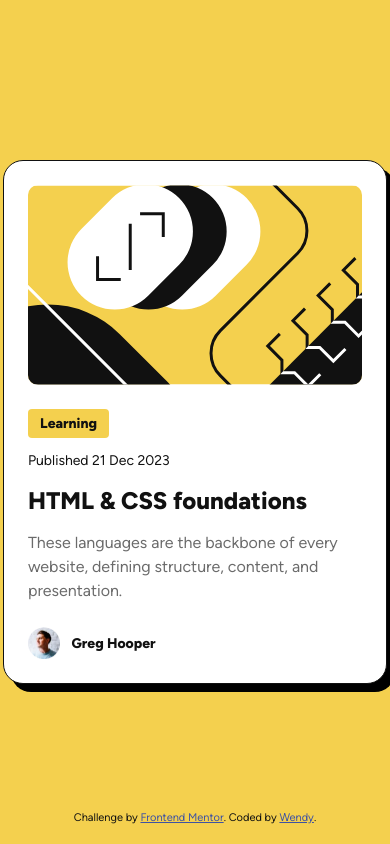
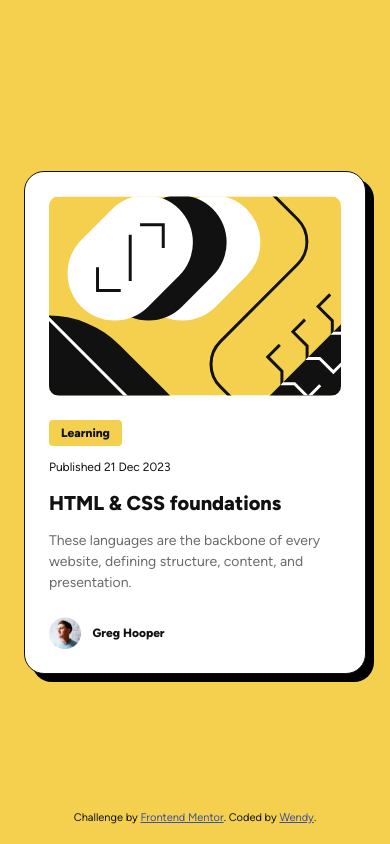
Before and after one commit to wendykrwn/blog-preview-card, a plain HTML site: page index.html in a window 390 px wide. Drawn offline with Linux system fonts and the light colour scheme.

Commit message:
add media queries

```diff
--- a/style.css
+++ b/style.css
@@ -38,6 +38,10 @@ body {
     --space-100: 8px;
     --space-150: 12px;
     --space-200: 24px;
+    --text-preset-1: 24px;
+    --text-preset-2: 16px;
+    --text-preset-3: 14px;
+
 
     font-family: "Figtree", sans-serif;
     font-weight: 500p;
@@ -80,7 +84,7 @@ body {
 
 .tag {
     font-weight: 800;
-    font-size: 14px;
+    font-size: var(--text-preset-3);
     line-height: 150%;
     background-color: var(--yellow);
     width: max-content;
@@ -89,12 +93,12 @@ body {
 }
 
 .published-date {
-    font-size: 14px;
+    font-size: var(--text-preset-3);
     line-height: 150%;
 }
 
 .card-title {
-    font-size: 24px;
+    font-size: var(--text-preset-1);
     line-height: 150%;
     font-weight: 800;
 }
@@ -102,7 +106,7 @@ body {
 
 .description {
     color: var(--gray-500);
-    font-size: 16px;
+    font-size: var(--text-preset-2);
     line-height: 150%;
 }
 
@@ -119,7 +123,7 @@ body {
 
 .author .name {
     font-weight: 800;
-    font-size: 14px;
+    font-size: var(--text-preset-3);
     line-height: 150%;
 }
 
@@ -143,3 +147,15 @@ body {
     text-align: center;
     width: 100%;
 }
+
+
+@media (max-width: 768px) {
+    body {
+        --text-preset-1: 20px;
+        --text-preset-2: 14px;
+        --text-preset-3: 12px;
+
+        font-size: 14px;
+        padding: var(--space-200);
+    }
+}
```
